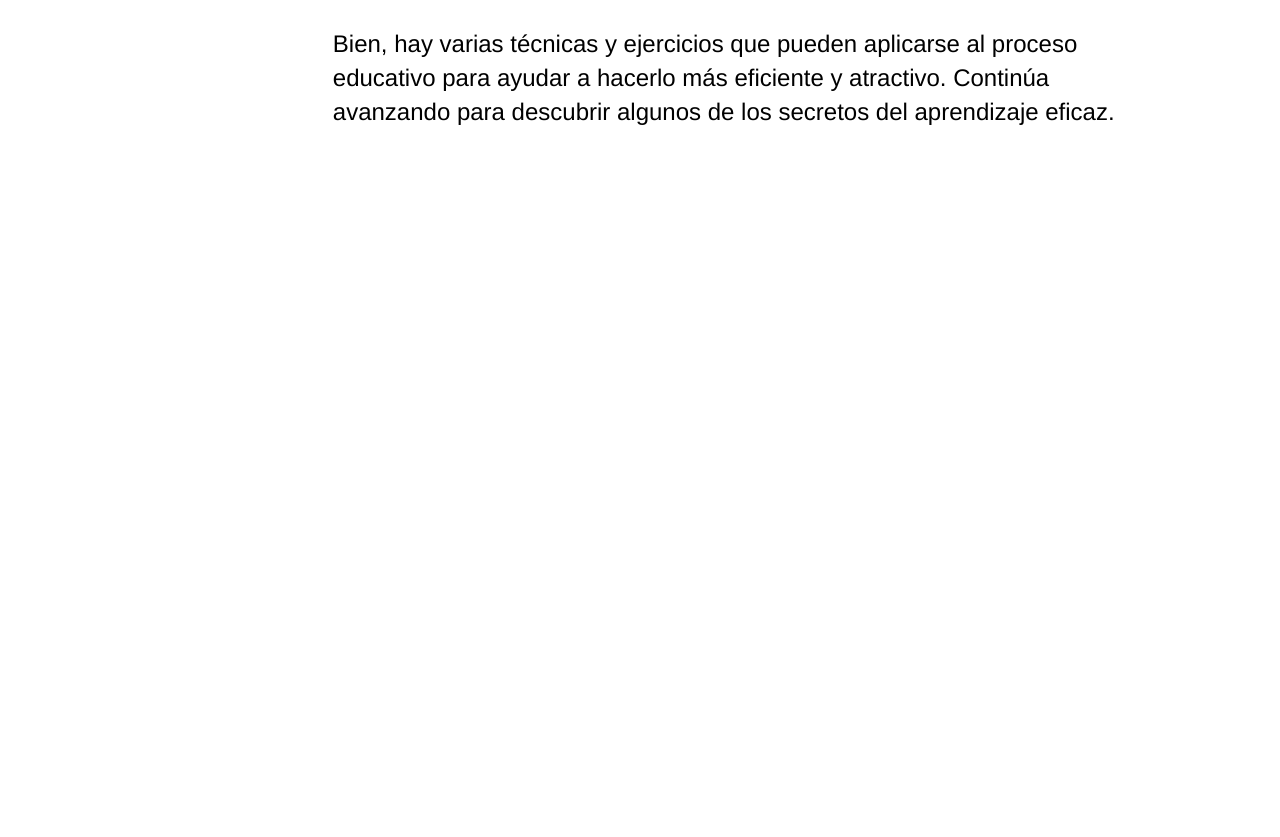
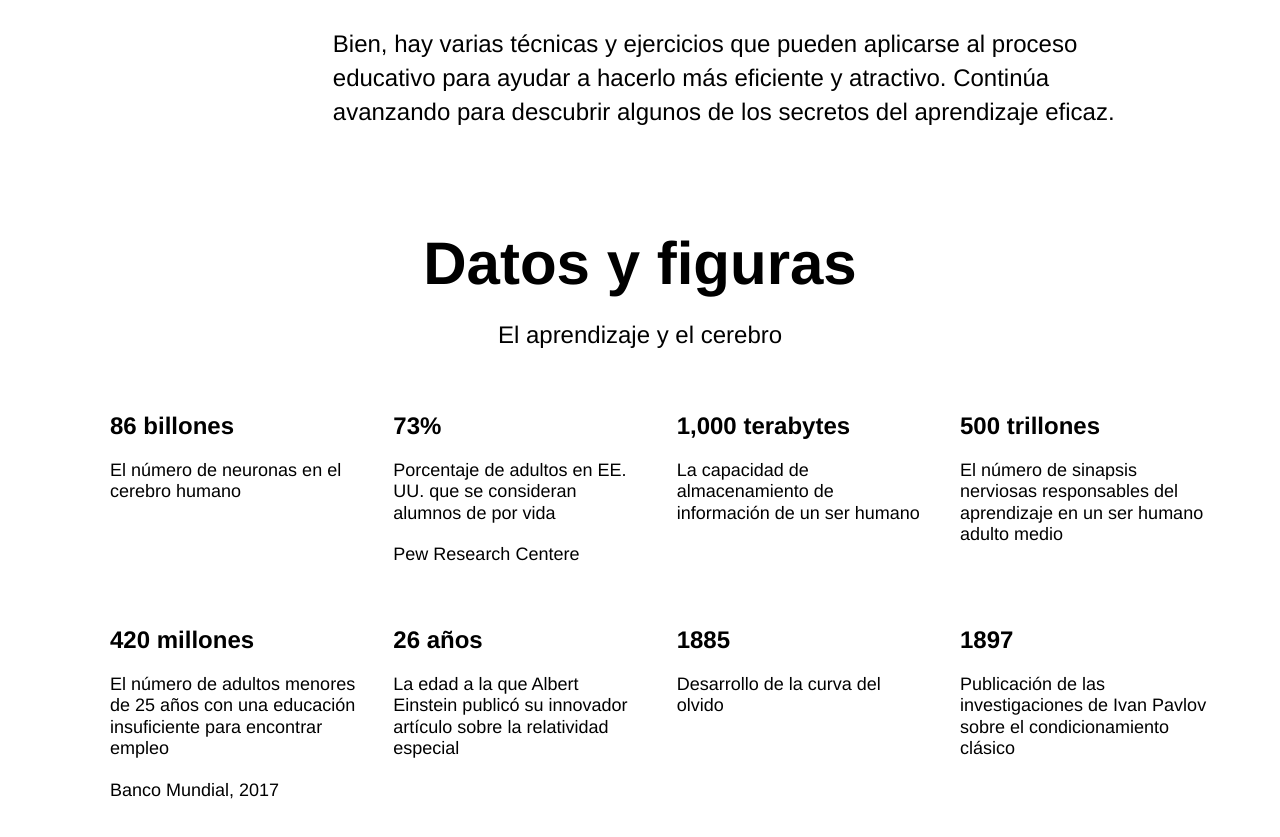
Before and after one commit to elizarrarazeligio/adicional_material_pack_esp, a plain HTML site: page index.html in a window 1280 px wide. Shown: the part 1297-2134 px from the top of the page. Before the commit the page ends 1526 px from the top, so only its background shows below. Drawn offline with Linux system fonts and the light colour scheme.

Commit message:
Sección Digits completada

```diff
--- a/index.html
+++ b/index.html
@@ -66,7 +66,65 @@
           </div>
         </section>
 
-        <section class="digits"></section>
+        <section class="digits">
+          <h2 class="section-title">Datos y figuras</h2>
+          <h3 class="section-subtitle">El aprendizaje y el cerebro</h3>
+          <ul class="table">
+            <li class="table__cell">
+              <h4 class="table__heading">86 billones</h4>
+              <p class="table__text">
+                El número de neuronas en el cerebro humano
+              </p>
+            </li>
+            <li class="table__cell">
+              <h4 class="table__heading">73%</h4>
+              <p class="table__text">
+                Porcentaje de adultos en EE. UU. que se consideran alumnos de
+                por vida
+              </p>
+              <p class="table__footer">Pew Research Centerе</p>
+            </li>
+            <li class="table__cell">
+              <h4 class="table__heading">1,000 terabytes</h4>
+              <p class="table__text">
+                La capacidad de almacenamiento de información de un ser humano
+              </p>
+            </li>
+            <li class="table__cell">
+              <h4 class="table__heading">500 trillones</h4>
+              <p class="table__text">
+                El número de sinapsis nerviosas responsables del aprendizaje en
+                un ser humano adulto medio
+              </p>
+            </li>
+            <li class="table__cell">
+              <h4 class="table__heading">420 millones</h4>
+              <p class="table__text">
+                El número de adultos menores de 25 años con una educación
+                insuficiente para encontrar empleo
+              </p>
+              <p class="table__footer">Banco Mundial, 2017</p>
+            </li>
+            <li class="table__cell">
+              <h4 class="table__heading">26 años</h4>
+              <p class="table__text">
+                La edad a la que Albert Einstein publicó su innovador artículo
+                sobre la relatividad especial
+              </p>
+            </li>
+            <li class="table__cell">
+              <h4 class="table__heading">1885</h4>
+              <p class="table__text">Desarrollo de la curva del olvido</p>
+            </li>
+            <li class="table__cell">
+              <h4 class="table__heading">1897</h4>
+              <p class="table__text">
+                Publicación de las investigaciones de Ivan Pavlov sobre el
+                condicionamiento clásico
+              </p>
+            </li>
+          </ul>
+        </section>
 
         <section class="feynman"></section>
 
--- a/styles/style.css
+++ b/styles/style.css
@@ -80,8 +80,8 @@ p {
   background-color: #2f80ed;
 }
 
-.content {
-}
+/* .content {
+} */
 
 .description {
   padding-top: 100px;
@@ -121,3 +121,62 @@ p {
 .two-columns__span-accent {
   font-weight: bold;
 }
+
+.digits {
+  display: flex;
+  flex-direction: column;
+  align-items: center;
+  padding-bottom: 100px;
+}
+
+.section-title {
+  text-align: center;
+  width: 60%;
+  margin-bottom: 20px;
+  line-height: 1.15;
+  font-size: 60px;
+  font-weight: bold;
+}
+
+.section-subtitle {
+  text-align: center;
+  width: 60%;
+  margin-bottom: 60px;
+  line-height: 34px;
+  font-size: 24px;
+  font-weight: normal;
+}
+
+.table {
+  display: flex;
+  flex-wrap: wrap;
+  row-gap: 60px;
+  justify-content: space-between;
+  width: 1100px;
+  margin: auto;
+  list-style-type: none;
+}
+
+.table__cell {
+  width: 250px;
+}
+
+.table__heading {
+  line-height: 1.15;
+  font-size: 24px;
+  font-weight: bold;
+}
+
+.table__text {
+  margin-top: 20px;
+  line-height: 1.2;
+  font-size: 18px;
+  font-weight: normal;
+}
+
+.table__footer {
+  margin-top: 20px;
+  line-height: 1.2;
+  font-size: 18px;
+  font-weight: normal;
+}
```
